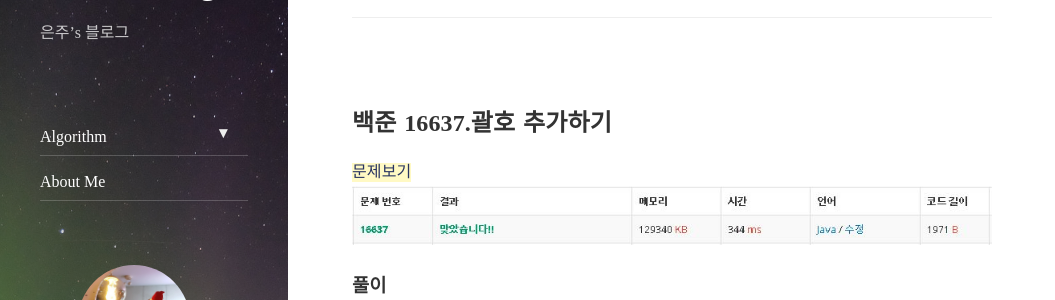
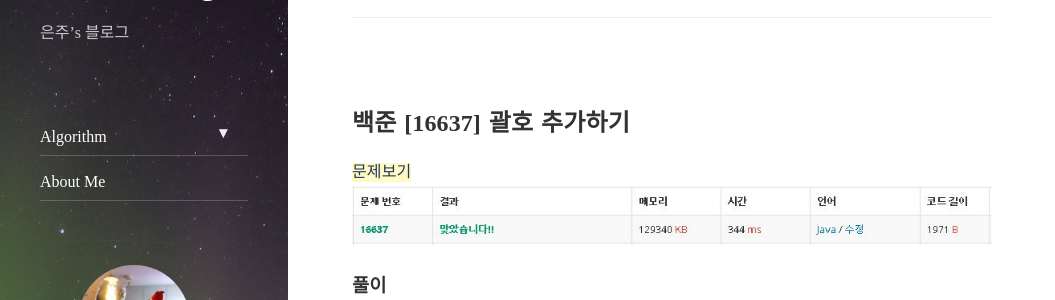
Before and after one commit to EunJu-Kang/EunJu-Kang.github.io, a Jekyll site: the page built from _posts/2020-01-15-algo-16637-괄호_추가하기.md, in a window 1280 px wide and 900 px high. Shown: the part 139-439 px from the top of the window, without its empty margins (0-1055 px from the left). Built offline with Jekyll 4.4.1, drawn with Linux system fonts in a browser that asks for light colours; nearby versions of some CDN libraries.

```diff
--- a/_posts/2020-01-15-algo-16637-괄호_추가하기.md
+++ b/_posts/2020-01-15-algo-16637-괄호_추가하기.md
@@ -7,7 +7,7 @@ tags: BOJ
 ---
 
 
-## 백준 16637.괄호 추가하기
+## 백준 [16637] 괄호 추가하기
 [문제보기](https://www.acmicpc.net/problem/16637) <br>
 ![Alt text](/assets/img/baekjoon/16637.JPG)
 
```
